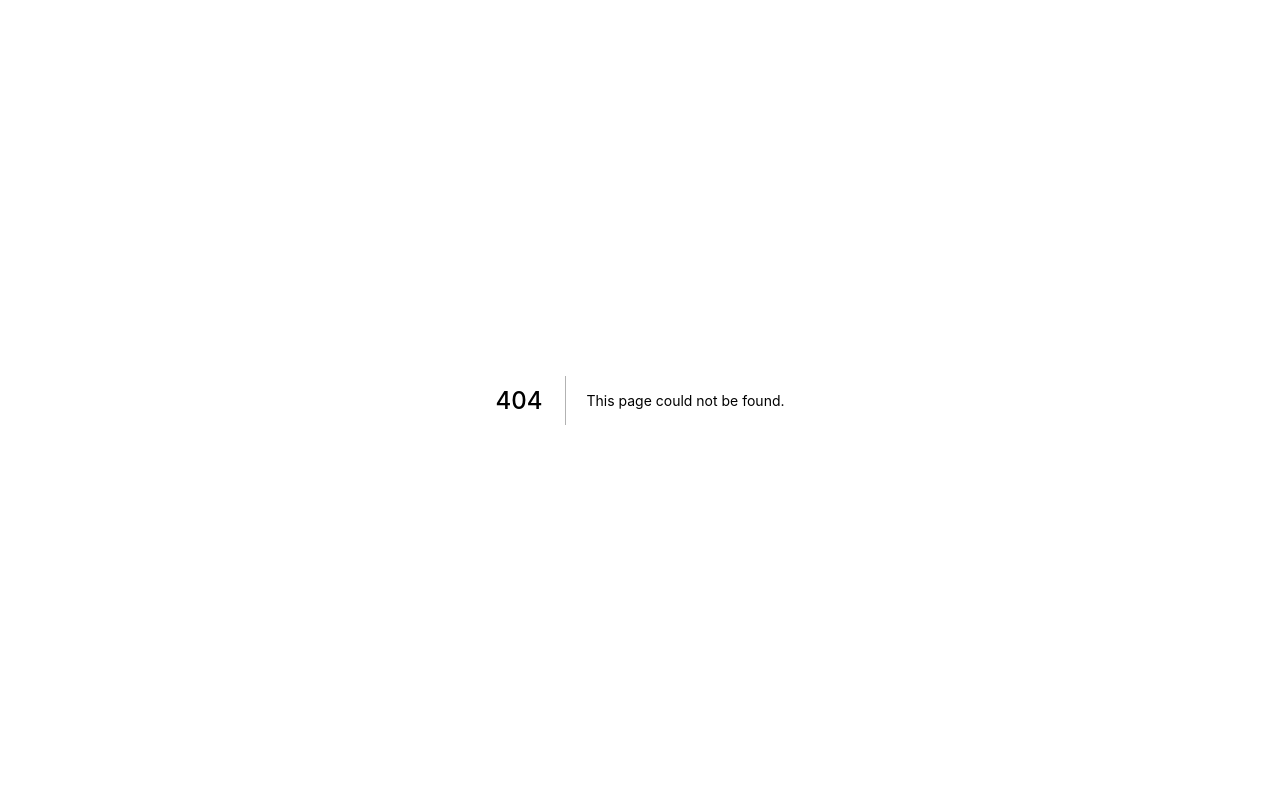
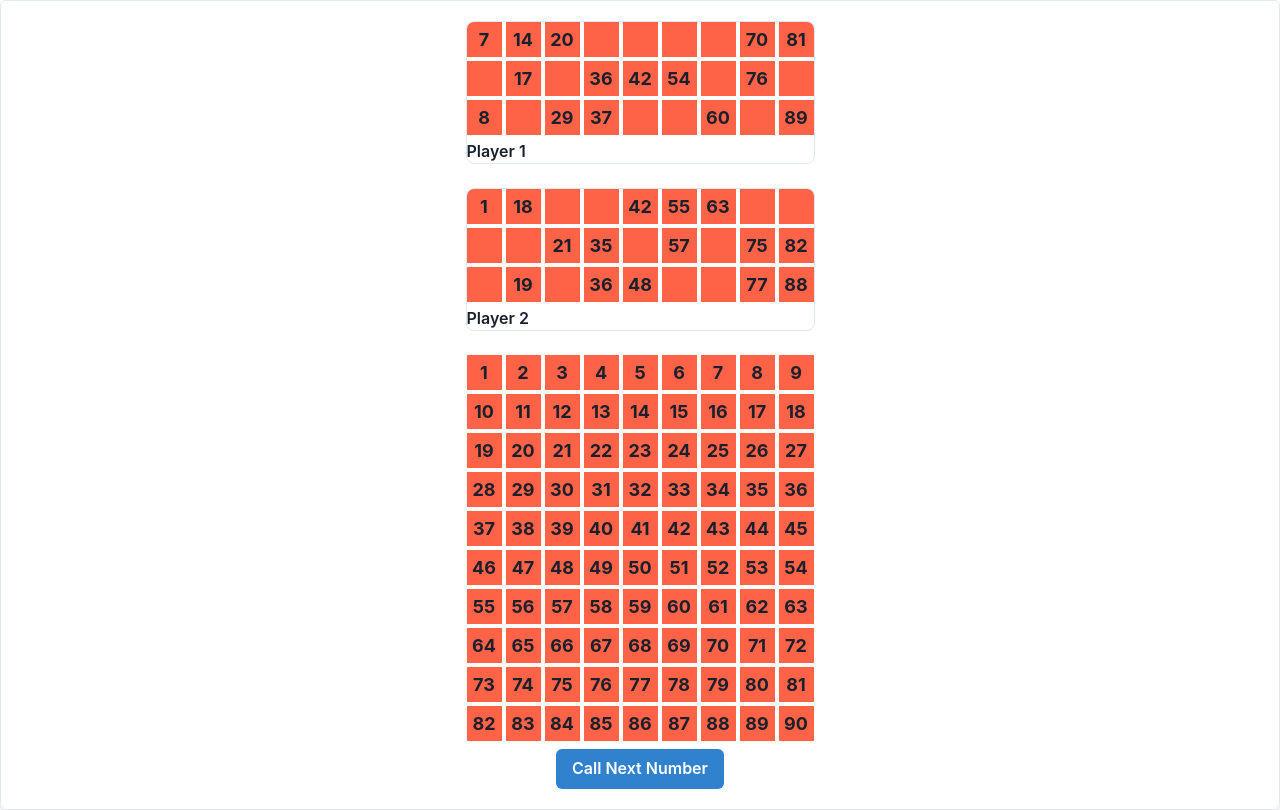
Before and after one commit to maheshrai/bingo, a Next.js app: page /bingo in a window 1280 px wide. Before the commit this address had no page. Built offline with nearby package versions, Linux system fonts and the light colour scheme.

Commit message:
Added Chakra UI and the bingo components

```diff
--- /dev/null
+++ b/components/BingoCard.js
@@ -0,0 +1,17 @@
+import { SimpleGrid } from '@chakra-ui/react';
+import { BingoSquare } from './BingoSquare';
+
+export function BingoCard(props) {
+  return (
+    <SimpleGrid columns={9} spacing={1}>
+      {props.card.squares.map(i => (
+        <BingoSquare
+          key={i.key}
+          square={i}
+          name={props.name}
+          updateSquare={props.updateSquare}
+        ></BingoSquare>
+      ))}
+    </SimpleGrid>
+  );
+}
--- /dev/null
+++ b/components/BingoSquare.js
@@ -0,0 +1,27 @@
+import { Center, Box } from '@chakra-ui/react';
+export function BingoSquare(props) {
+  return (
+    <Center
+      w="35px"
+      h="35px"
+      bg={!props.square.checked ? 'tomato' : 'green.200'}
+      onClick={
+        props.square.number > 0
+          ? () =>
+              props.updateSquare(
+                props.name,
+                props.square,
+                !props.square.checked
+              )
+          : undefined
+      }
+      color="black.500"
+    >
+      {props.square.number > 0 && (
+        <Box as="span" fontWeight="bold" fontSize="lg">
+          {props.square.number}
+        </Box>
+      )}
+    </Center>
+  );
+}
--- /dev/null
+++ b/components/Caller.js
@@ -0,0 +1,45 @@
+import { useState } from "react";
+import { Center, Box, SimpleGrid, Button, VStack } from "@chakra-ui/react";
+import { getRandomIntInclusive } from "./CardGenerator";
+export function Caller(props) {
+  const numbers = [];
+  for (var i = 1; i <= 90; i++) {
+    numbers.push(i);
+  }
+  const [calledNumbers, setCalledNumbers] = useState([]);
+  const [notCalledNumbers, setNotCalledNumbers] = useState([...numbers]);
+  function callNumber() {
+    var r = getRandomIntInclusive(0, notCalledNumbers.length - 1);
+    r = notCalledNumbers[r];
+    setCalledNumbers((c) => {
+      const arr = [...calledNumbers];
+      arr.push(r);
+      return arr;
+    });
+    setNotCalledNumbers((c) => {
+      const arr = numbers.filter((n) => !calledNumbers.includes(n));
+      return arr;
+    });
+  }
+  return (
+    <VStack>
+      <SimpleGrid columns={9} spacing={1}>
+        {numbers.map((i) => (
+          <Center
+            w="35px"
+            h="35px"
+            bg={!calledNumbers.includes(i) ? "tomato" : "green.200"}
+            color="black.500"
+          >
+            <Box as="span" fontWeight="bold" fontSize="lg">
+              {i}
+            </Box>
+          </Center>
+        ))}
+      </SimpleGrid>
+      <Button colorScheme="blue" onClick={() => callNumber()}>
+        Call Next Number
+      </Button>
+    </VStack>
+  );
+}
--- /dev/null
+++ b/components/CardGenerator.js
@@ -0,0 +1,99 @@
+// MDN - https://developer.mozilla.org/en-US/docs/Web/JavaScript/Reference/Global_Objects/Math/random
+// Borrowed from MDN
+export function getRandomIntInclusive(min, max) {
+  min = Math.ceil(min);
+  max = Math.floor(max);
+  return Math.floor(Math.random() * (max - min + 1) + min); //The maximum is inclusive and the minimum is inclusive
+}
+
+/**
+ * Creates a Bingo Card array
+ */
+export function createBingoCard() {
+  // for simplicity, we will use the 6 columns of 2 numbers and 3 columns of 1 numbers
+  // Randomize what columns will have 2s
+  const columns = [0, 1, 2, 3, 4, 5, 6, 7, 8];
+  const colsWithTwoNums = getNumbers(0, 8, 6);
+  const colsWithOneNums = columns.filter((x) => colsWithTwoNums.indexOf(x) < 0);
+  var numbers = [];
+
+  colsWithTwoNums.forEach((n) => {
+    var y = n === 0 ? 9 : n === 8 ? 90 : n * 10 + 9;
+    var x = n === 0 ? 1 : n === 8 ? 81 : y - 9;
+    var z = getNumbers(x, y, 2);
+    numbers.push(z[0]);
+    numbers.push(z[1]);
+  });
+
+  colsWithOneNums.forEach((n) => {
+    var y = n === 0 ? 9 : n === 8 ? 90 : n * 10 + 9;
+    var x = n === 0 ? 1 : n === 8 ? 81 : y - 9;
+    var z = getNumbers(x, y, 1);
+    numbers.push(z[0]);
+  });
+
+  numbers.sort(function (a, b) {
+    return a - b;
+  });
+
+  // 0 - 8, 9 - 17, 18 - 26
+  const card = new Array(27).fill(0);
+  const firstRow = getFiveIndexes(numbers, []);
+  firstRow.forEach((i) => {
+    var y = i === 0 ? 9 : i === 8 ? 90 : i * 10 + 9;
+    var x = i === 0 ? 1 : i === 8 ? 81 : y - 9;
+    card[i] = numbers.find((n) => n >= x && n <= y);
+  });
+  numbers = numbers.filter((n) => !card.includes(n));
+
+  // Identify the 2 ro columns that were not part of first row
+  // These must be included in the second row
+  var colsWithTwoNumsNotInFirstRow = colsWithTwoNums.filter(
+    (n) => !firstRow.includes(n)
+  );
+
+  const secondRow = getFiveIndexes(numbers, colsWithTwoNumsNotInFirstRow);
+  secondRow.forEach((i) => {
+    var y = i === 0 ? 9 : i === 8 ? 90 : i * 10 + 9;
+    var x = i === 0 ? 1 : i === 8 ? 81 : y - 9;
+    card[i + 9] = numbers.find((n) => n >= x && n <= y);
+  });
+  numbers = numbers.filter((n) => !card.includes(n));
+
+  // Should have 5 numbers remaining
+  numbers.forEach((n) => {
+    // fill out card indexes 18 - 26
+    var x = Math.floor(n / 10);
+    if (n === 90) x = 8;
+    card[x + 18] = n;
+  });
+  numbers = numbers.filter((n) => !card.includes(n));
+
+  return card;
+}
+
+function getNumbers(min, max, length) {
+  var arr = [];
+  do {
+    const n = getRandomIntInclusive(min, max);
+
+    if (arr.findIndex((element) => element === n) === -1) {
+      arr.push(n);
+    }
+  } while (arr.length < length);
+  return arr;
+}
+
+function getFiveIndexes(numbers, mustHaveIndexes) {
+  var indexes = [...mustHaveIndexes];
+  do {
+    const idx = getRandomIntInclusive(0, 8);
+    const y = (idx + 1) * 10;
+    const x = y - 9;
+    var z = numbers.find((n) => n >= x && n <= y);
+    if (z && indexes.findIndex((element) => element === idx) === -1) {
+      indexes.push(idx);
+    }
+  } while (indexes.length < 5);
+  return indexes;
+}
--- /dev/null
+++ b/components/Model.js
@@ -0,0 +1,20 @@
+export function SquareModel() {
+  this.number = 0;
+  this.checked = false;
+  this.key = '';
+}
+
+export function CardModel() {
+  this.squares = [];
+}
+
+export function Player() {
+  this.name = '';
+  this.card = new CardModel();
+}
+
+export function Game() {
+  this.players = [];
+  this.started = false;
+  this.numbersCalled = [];
+}
--- a/package.json
+++ b/package.json
@@ -8,6 +8,10 @@
     "start": "next start"
   },
   "dependencies": {
+    "@chakra-ui/react": "^1.0.4",
+    "@emotion/react": "^11.1.4",
+    "@emotion/styled": "^11.0.0",
+    "framer-motion": "^3.1.1",
     "next": "10.0.4",
     "react": "17.0.1",
     "react-dom": "17.0.1"
--- a/pages/_app.js
+++ b/pages/_app.js
@@ -1,7 +1,11 @@
-import '../styles/globals.css'
+import { ChakraProvider } from "@chakra-ui/react";
 
 function MyApp({ Component, pageProps }) {
-  return <Component {...pageProps} />
+  return (
+    <ChakraProvider>
+      <Component {...pageProps} />
+    </ChakraProvider>
+  );
 }
 
-export default MyApp
+export default MyApp;
--- /dev/null
+++ b/pages/bingo.js
@@ -0,0 +1,90 @@
+import { VStack, Box, Badge } from "@chakra-ui/react";
+import { useState } from "react";
+import { BingoCard } from "../components/BingoCard";
+import { createBingoCard } from "../components/CardGenerator";
+import { CardModel, Game, Player, SquareModel } from "../components/Model";
+import { Caller } from "../components/Caller";
+
+function Bingo() {
+  var card1 = createBingoCard();
+  var cm1 = new CardModel();
+  card1.forEach((n, i) => {
+    var sm = new SquareModel();
+    sm.number = n;
+    sm.key = "" + i;
+    cm1.squares.push(sm);
+  });
+
+  var card2 = createBingoCard();
+  var cm2 = new CardModel();
+  card2.forEach((n, i) => {
+    var sm = new SquareModel();
+    sm.number = n;
+    sm.key = "" + i;
+    cm2.squares.push(sm);
+  });
+
+  var card3 = createBingoCard();
+  var cm3 = new CardModel();
+  card3.forEach((n, i) => {
+    var sm = new SquareModel();
+    sm.number = n;
+    sm.key = "" + i;
+    cm3.squares.push(sm);
+  });
+
+  var player1 = new Player();
+  player1.name = "Player 1";
+  player1.card = cm1;
+
+  var player2 = new Player();
+  player2.name = "Player 2";
+  player2.card = cm2;
+
+  var gm = new Game();
+  gm.players = [player1, player2];
+
+  const [game, setGame] = useState(gm);
+  function updateSquare(name, sq, checked) {
+    setGame((gm) => {
+      const p = gm.players.find((p) => p.name === name);
+      if (p) {
+        var cm = new CardModel();
+        cm.squares = p.card.squares.map((i) =>
+          i.number === sq.number ? { ...i, checked: checked } : i
+        );
+        var gm2 = { ...gm };
+        const p2 = gm2.players.find((p) => p.name === name);
+        p2.card = cm;
+        return gm2;
+      }
+    });
+  }
+  return (
+    <Box p={5} shadow="md" borderWidth="1px" flex="1" borderRadius="md">
+      <VStack spacing="24px">
+        {game.players.map((i) => (
+          <Box maxW="lg" borderWidth="1px" borderRadius="lg" overflow="hidden">
+            <BingoCard
+              card={i.card}
+              name={i.name}
+              updateSquare={updateSquare}
+            />
+            <Box
+              mt="1"
+              fontWeight="semibold"
+              as="h4"
+              lineHeight="tight"
+              isTruncated
+            >
+              {i.name}
+            </Box>
+          </Box>
+        ))}
+        <Caller></Caller>
+      </VStack>
+    </Box>
+  );
+}
+
+export default Bingo;
```
Also changed, not shown: pages/index.js (+79 -55 lines).
